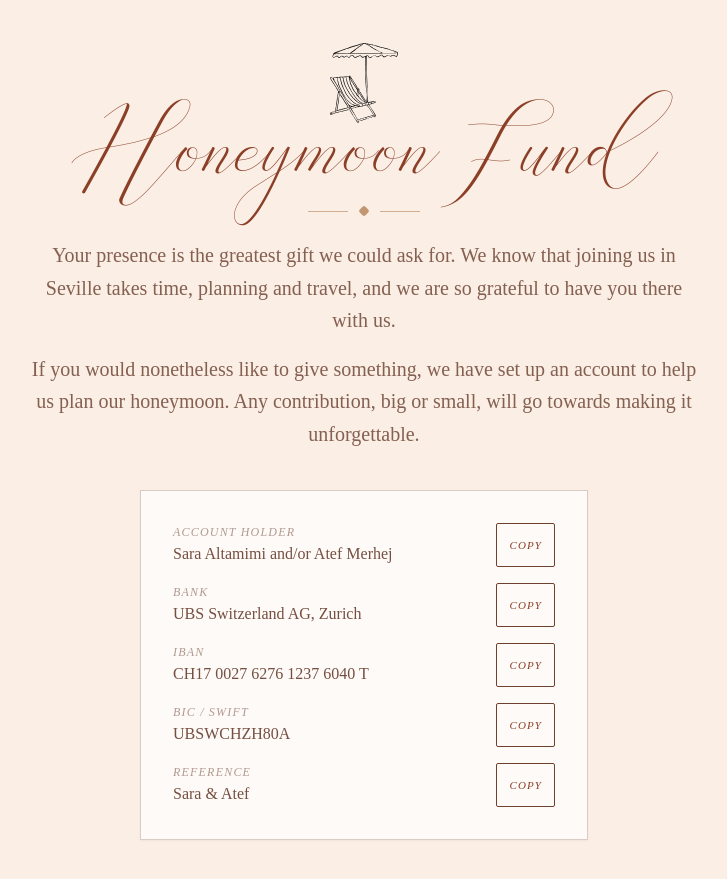
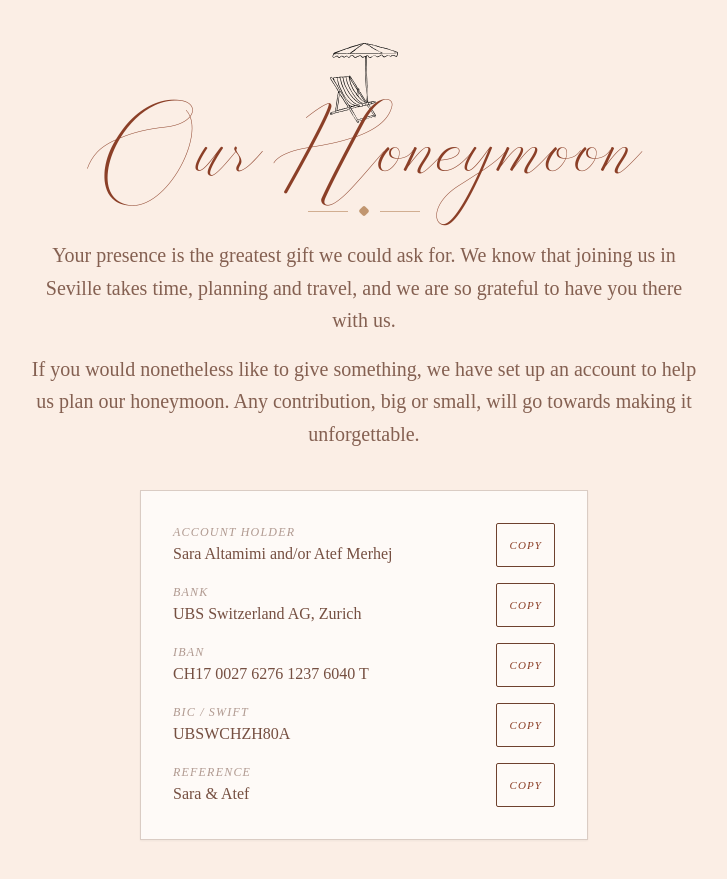
Before and after one commit to jahircws/wedding-info, a Next.js app: page / in a window 1280 px wide. Shown: the part 2620-3499 px from the top of the page, without its empty margins (276-1003 px from the left). Built offline with nearby package versions, Linux system fonts and the light colour scheme; no server answers; the database is empty; a web font is replaced by a local one.

Commit message:
fonts and icons improved 2

```diff
--- a/components/sections/Gifts.tsx
+++ b/components/sections/Gifts.tsx
@@ -35,7 +35,7 @@ export default function Gifts() {
         className="relative z-10 mx-auto mb-10 max-w-2xl text-center"
       >
         <img src="/icons/beach.svg" alt="" aria-hidden="true" className="mx-auto h-20 w-auto text-honey" />
-        <h2 className="mt-3 font-heading text-4xl text-clay-500 md:text-5xl">Honeymoon Fund</h2>
+        <h2 className="mt-3 font-heading text-4xl text-clay-500 md:text-5xl">Our Honeymoon</h2>
         <SectionOrnament className="mt-6" />
         <p className="mt-6 font-body leading-relaxed text-clay-700/80">
           Your presence is the greatest gift we could ask for. We know that joining us in
```
